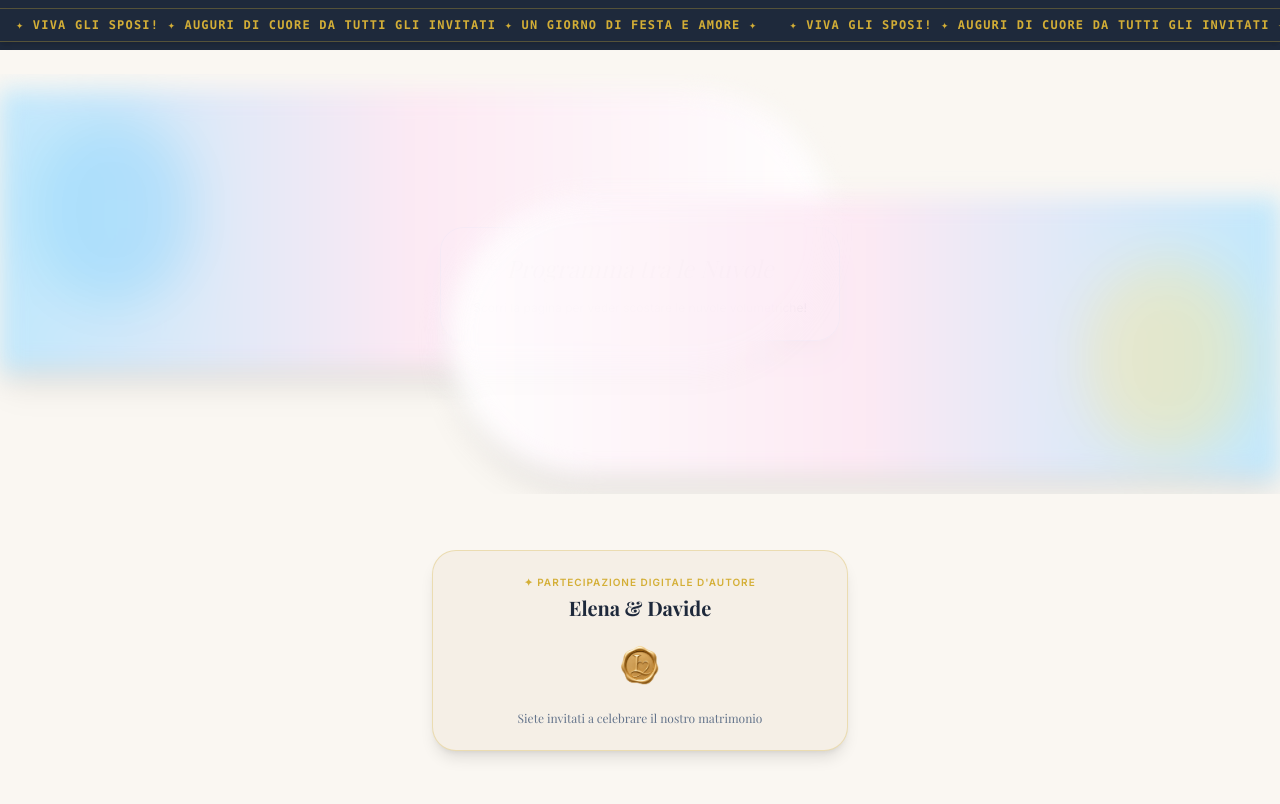
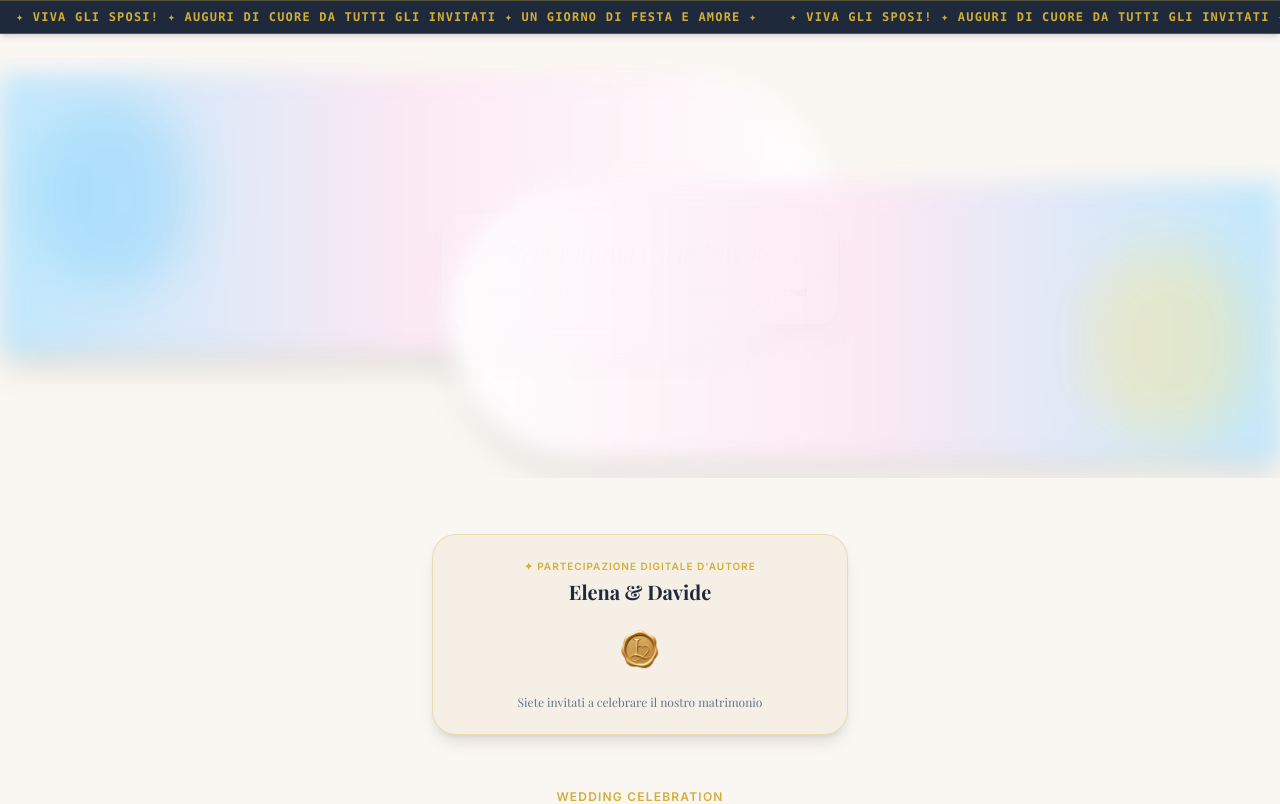
Before and after one commit to Rickym2025/love, a Next.js app: page /elena-e-davide in a window 1280 px wide. Shown: the top 804 px of the page. Built offline with nearby package versions, Linux system fonts and the light colour scheme; a web font is replaced by a local one.

Commit message:
Update page.tsx

```diff
--- a/src/app/[slug]/page.tsx
+++ b/src/app/[slug]/page.tsx
@@ -15,7 +15,6 @@ import { DRESS_CODE_PALETTES } from "@/components/agency/AgencyConfigurator";
 function InvitationContent({ params }: { params: { slug: string } }) {
   const searchParams = useSearchParams();
 
-  // Template e dati base con fallback sicuri
   const isTemplateB = params.slug === "francesca-e-luca" || searchParams.get("template") === "B";
 
   const coupleNames =
@@ -34,7 +33,7 @@ function InvitationContent({ params }: { params: { slug: string } }) {
   const paletteIdx = parseInt(searchParams.get("palette") || "0", 10);
   const activePalette = DRESS_CODE_PALETTES[paletteIdx] || DRESS_CODE_PALETTES[0];
 
-  // DICHIARAZIONE FONDAMENTALE DI marqueeText (Risolve ReferenceError)
+  // DICHIARAZIONEmarqueeText
   const marqueeText =
     searchParams.get("marquee") ||
     "✦ Viva gli Sposi! ✦ Auguri di cuore da tutti gli invitati ✦ Un giorno di festa e amore ✦";
@@ -42,7 +41,6 @@ function InvitationContent({ params }: { params: { slug: string } }) {
   const customIban =
     searchParams.get("iban") || "IT60 X 05428 11101 000000123456";
 
-  // Moduli attivi (letti dall'URL o attivi di default)
   const modules = {
     busta3d: searchParams.get("busta3d") !== "false",
     grattaData: searchParams.get("grattaData") !== "false",
@@ -64,23 +62,15 @@ function InvitationContent({ params }: { params: { slug: string } }) {
         isTemplateB ? "bg-[#F0F7FF] text-[#1976D2]" : "bg-[#FAF7F2] text-[#1E293B]"
       }`}
     >
-      {/* PLAYER AUDIO PERSISTENTE */}
       {audioUrl && <AudioPlayer audioUrl={audioUrl} />}
 
-      {/* MARQUEE DEDICHE SCORREVOLI */}
       {modules.dedicheMarquee && (
-        <div className="bg-[#1E293B] text-[#D4AF37] py-2">
-          <Marquee text={marqueeText} />
-        </div>
+        <Marquee text={marqueeText} />
       )}
 
-      {/* NUVOLE 3D DI SFONDO */}
       {modules.nuvole3d && <PartingClouds />}
 
-      {/* CONTENITORE CENTRALE INVITO */}
       <main className="max-w-md mx-auto px-4 py-8 space-y-8 relative z-10">
-
-        {/* BUSTA D'EPOCA CON CERALACCA */}
         {modules.busta3d && (
           <div className="p-6 bg-[#F5EFE6] rounded-3xl border border-[#D4AF37]/30 text-center shadow-lg relative">
             <span className="text-[10px] font-bold text-[#D4AF37] uppercase tracking-widest block mb-1">
@@ -94,7 +84,6 @@ function InvitationContent({ params }: { params: { slug: string } }) {
           </div>
         )}
 
-        {/* HERO INTRODUZIONE */}
         <div className="text-center space-y-3 pt-4">
           <span className="text-xs tracking-widest uppercase font-semibold text-[#D4AF37]">
             Wedding Celebration
@@ -108,7 +97,6 @@ function InvitationContent({ params }: { params: { slug: string } }) {
           </blockquote>
         </div>
 
-        {/* GRATTIAMO LA DATA */}
         {modules.grattaData && (
           <div className="p-6 bg-white rounded-3xl shadow-sm border border-slate-200 text-center space-y-3">
             <span className="text-xs font-bold text-[#D4AF37] uppercase tracking-wider block">
@@ -118,7 +106,6 @@ function InvitationContent({ params }: { params: { slug: string } }) {
           </div>
         )}
 
-        {/* LOCATION & MAPPA GOOGLE */}
         {modules.locationMappa && (
           <div className="p-6 bg-white rounded-3xl shadow-sm border border-slate-200 text-center space-y-3">
             <span className="text-xs font-bold text-[#D4AF37] uppercase tracking-wider block flex items-center justify-center gap-1.5">
@@ -139,7 +126,6 @@ function InvitationContent({ params }: { params: { slug: string } }) {
           </div>
         )}
 
-        {/* DRESS CODE & PALETTE CROMATICA */}
         {modules.codiceAbbigliamento && (
           <div className="p-6 bg-white rounded-3xl shadow-sm border border-slate-200 text-center space-y-3">
             <span className="text-xs font-bold text-[#D4AF37] uppercase tracking-wider block">
@@ -158,7 +144,6 @@ function InvitationContent({ params }: { params: { slug: string } }) {
           </div>
         )}
 
-        {/* LISTA NOZZE & IBAN */}
         {modules.listaNozzeAmazon && (
           <div className="p-6 bg-white rounded-3xl shadow-sm border border-slate-200 text-center space-y-3">
             <span className="text-xs font-bold text-[#D4AF37] uppercase tracking-wider block flex items-center justify-center gap-1.5">
@@ -173,7 +158,6 @@ function InvitationContent({ params }: { params: { slug: string } }) {
           </div>
         )}
 
-        {/* LINK PAGINA DELLA FESTA */}
         {modules.hubGiochiFesta && (
           <div className="p-6 bg-gradient-to-br from-[#1E293B] to-slate-800 text-white rounded-3xl shadow-xl text-center space-y-3">
             <span className="text-xs font-bold text-[#D4AF37] uppercase tracking-widest block flex items-center justify-center gap-1.5">
@@ -191,14 +175,12 @@ function InvitationContent({ params }: { params: { slug: string } }) {
           </div>
         )}
 
-        {/* MODULO RSVP */}
         {modules.confermaRsvp && (
           <div className="pt-2">
             <RsvpForm coupleNames={coupleNames} />
           </div>
         )}
 
-        {/* FOOTER WHITE-LABEL AGENZIA */}
         <footer className="text-center pt-8 pb-4 text-[11px] text-slate-400 border-t border-slate-200/60">
           <p>© {new Date().getFullYear()} {coupleNames} — Tutti i diritti riservati.</p>
           <p className="mt-1 text-[10px] text-slate-400">Powered by LOVE d&apos;Autore</p>
```
